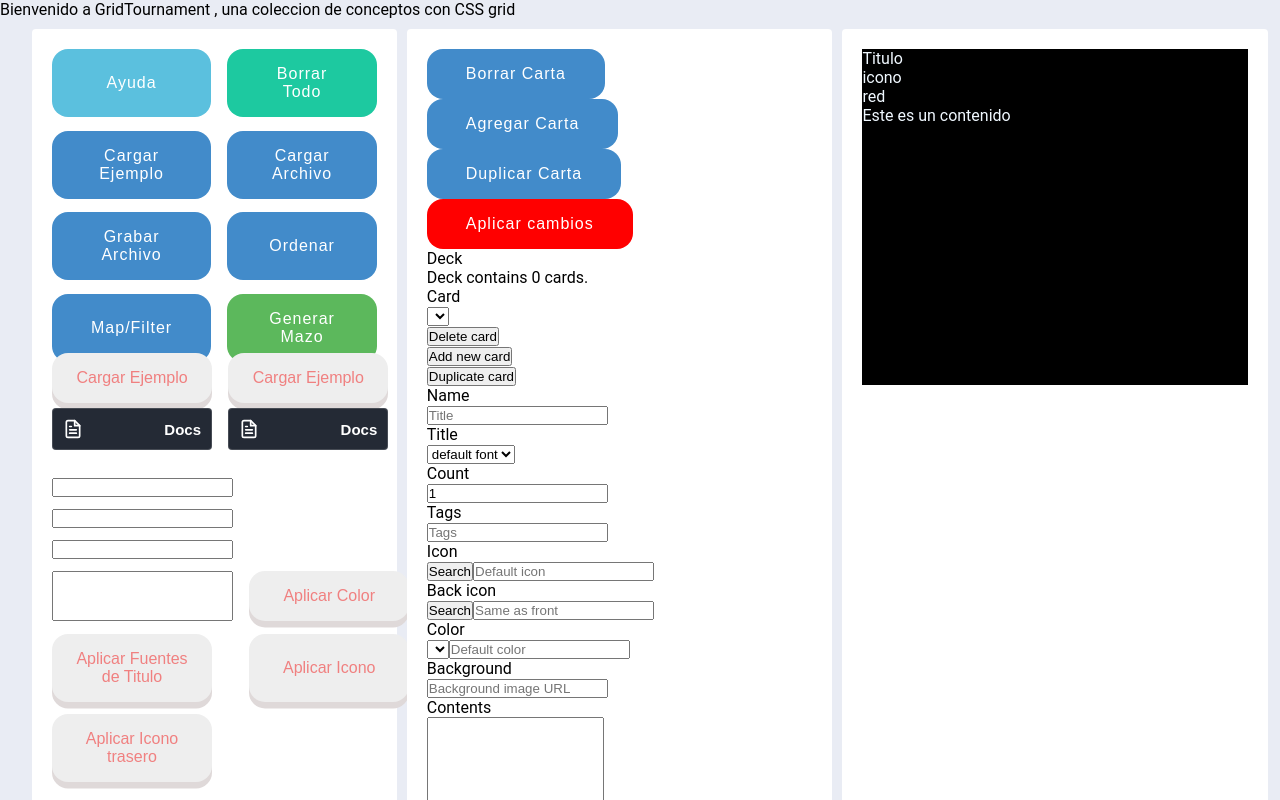
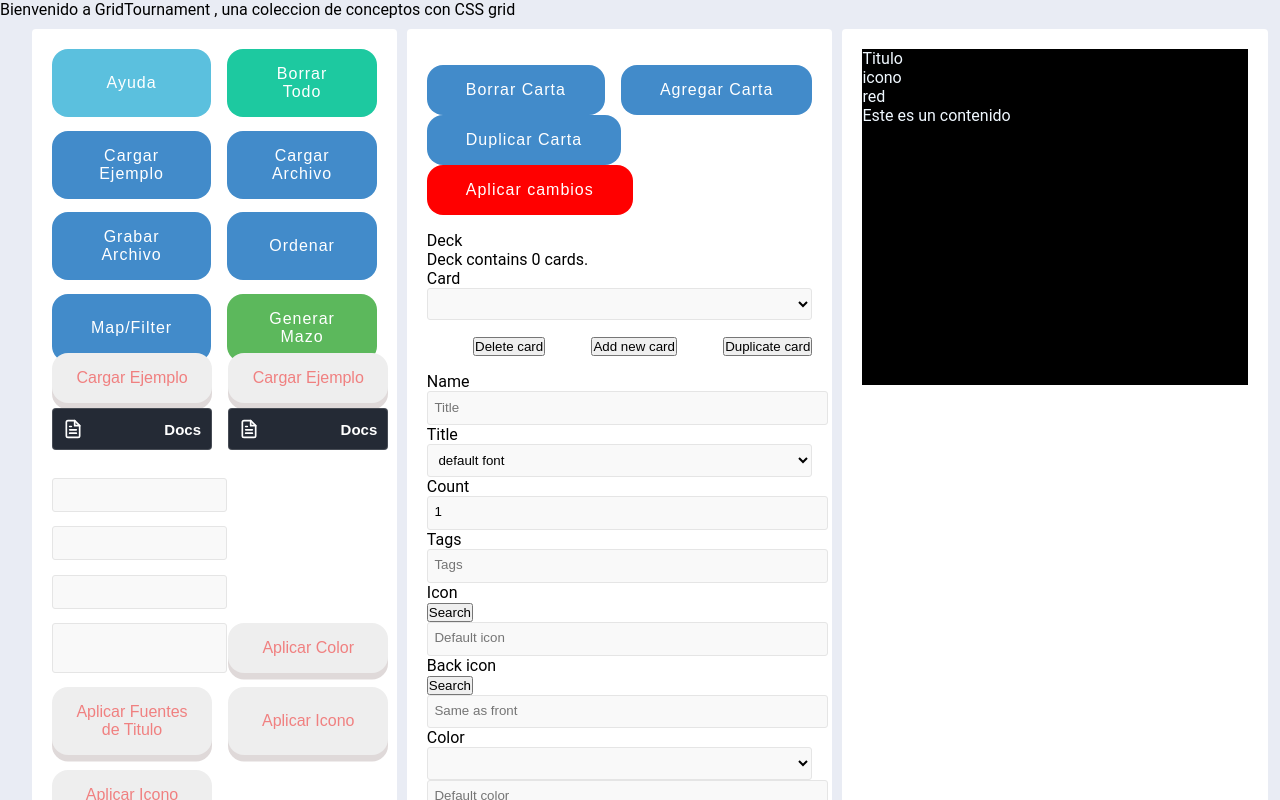
Before and after one commit to sebastiap/GridTournament, a React (Create React App) app: page /cardGenerator in a window 1280 px wide. Shown: the top 800 px of the page. Built offline with nearby package versions, Linux system fonts and the light colour scheme.

Commit message:
buttongroup formgroup v1 for CardGen

```diff
--- a/src/components/pages/cardGen/cardGen.jsx
+++ b/src/components/pages/cardGen/cardGen.jsx
@@ -66,24 +66,26 @@ function CardGen() {
             </div>
             <div className={genClasses.form}>
             <div className={genClasses.formbox}>
+            <div className={genClasses.buttongroup}>
             <CustomButton buttonName="Borrar Carta" color="#428bca" onClick={() => {console.log("hola")} }/>
             <CustomButton buttonName="Agregar Carta" color="#428bca" onClick={() => {console.log("hola")} }/>
             <CustomButton buttonName="Duplicar Carta" color="#428bca" onClick={() => {console.log("hola")} }/>
             <CustomButton buttonName="Aplicar cambios" color="red" onClick={() => {actualizar()} }/>
+            </div>
             <form class="form-horizontal" role="form">
-                    <div class="form-group">
+                    <div className={genClasses.formgroup}>
                         <label for="selected-card" class="col-sm-2 control-label">Deck</label>
                         <div class="col-sm-10">
                             <p class="form-control-static" id="total_card_count">Deck contains 0 cards.</p>
                         </div>
                     </div>
-                    <div class="form-group">
+                    <div className={genClasses.formgroup}>
                         <label for="selected-card" class="col-sm-2 control-label">Card</label>
                         <div class="col-sm-10">
                             <select class="form-control" id="selected-card"></select>
                         </div>
                     </div>
-                    <div class="form-group">
+                    <div className={genClasses.buttongroup}>
                         <label class="col-sm-2 control-label"></label>
                         <div class="col-sm-4">
                             <button type="button" class="btn btn-danger btn-block" id="button-delete-card">Delete card</button>
@@ -95,13 +97,13 @@ function CardGen() {
                             <button type="button" class="btn btn-primary btn-block" id="button-duplicate-card">Duplicate card</button>
                         </div>
                     </div>
-                    <div class="form-group">
+                    <div className={genClasses.formgroup}>
                         <label for="card-title" class="col-sm-2 control-label">Name</label>
                         <div class="col-sm-10">
                             <input ref={inputEl} type="text" id="card-title" class="form-control" placeholder="Title"/>
                         </div>
                     </div>
-                    <div class="form-group">
+                    <div className={genClasses.formgroup}>
                         <label for="card-title-size" class="col-sm-2 control-label">Title</label>
                         <div class="col-sm-10">
                             <select class="form-control" id="card-title-size" data-property="title_size">
@@ -116,19 +118,19 @@ function CardGen() {
                             </select>
                         </div>
                     </div>
-                    <div class="form-group">
+                    <div className={genClasses.formgroup}>
                         <label for="card-count" class="col-sm-2 control-label">Count</label>
                         <div class="col-sm-10">
                             <input type="number" id="card-count" class="form-control" placeholder="Count" data-property="count" value="1"/>
                         </div>
                     </div>
-                    <div class="form-group">
+                    <div className={genClasses.formgroup}>
                         <label for="card-tags" class="col-sm-2 control-label">Tags</label>
                         <div class="col-sm-10">
                             <input type="text" id="card-tags" class="form-control" placeholder="Tags"/>
                         </div>
                     </div>
-                    <div class="form-group">
+                    <div className={genClasses.formgroup}>
                         <label for="card-icon" class="col-sm-2 control-label">Icon</label>
                         <div class="col-sm-10">
                             <div class="input-group">
@@ -139,7 +141,7 @@ function CardGen() {
                             </div>
                         </div>
                     </div>
-                    <div class="form-group">
+                    <div className={genClasses.formgroup}>
                         <label for="card-icon-back" class="col-sm-2 control-label">Back icon</label>
                         <div class="col-sm-10">
                             <div class="input-group">
@@ -150,7 +152,7 @@ function CardGen() {
                             </div>
                         </div>
                     </div>
-                    <div class="form-group">
+                    <div className={genClasses.formgroup}>
                         <label for="card-color" class="col-sm-2 control-label">Color</label>
                         <div class="col-sm-10">
                             <div class="input-group">
@@ -159,13 +161,13 @@ function CardGen() {
                             </div>
                         </div>
                     </div>
-                    <div class="form-group">
+                    <div className={genClasses.formgroup}>
                         <label for="card-background" class="col-sm-2 control-label">Background</label>
                         <div class="col-sm-10">
                             <input type="text" id="card-background" class="form-control" placeholder="Background image URL" data-property="background_image"/>
                         </div>
                     </div>
-                    <div class="form-group">
+                    <div className={genClasses.formgroup}>
                         <label for="card-contents" class="col-sm-2 control-label">Contents</label>
                         <div class="col-sm-10">
                             <textarea ref={inputE4}  class="form-control" rows="14" id="card-contents"></textarea>
--- a/src/components/pages/cardGen/cardGen.module.css
+++ b/src/components/pages/cardGen/cardGen.module.css
@@ -56,3 +56,39 @@ justify-content:space-around;
 	color:aliceblue;
 
 }
+
+input,
+input[type="radio"] + label,
+input[type="checkbox"] + label:before,
+select option,
+select {
+  width: 100%;
+  padding: 0.5em;
+  line-height: 1.4;
+  background-color: #f9f9f9;
+  border: 1px solid #e5e5e5;
+  border-radius: 3px;
+  -webkit-transition: 0.35s ease-in-out;
+  -moz-transition: 0.35s ease-in-out;
+  -o-transition: 0.35s ease-in-out;
+  transition: 0.35s ease-in-out;
+  transition: all 0.35s ease-in-out;
+}
+
+.formgroup {
+	/* display:flex; */
+
+	/* justify-content:space-between; */
+	/* wrap:wrap; */
+	/* width:100%; */
+}
+.buttongroup {
+	display:flex;
+	flex-direction: row;
+	justify-content:space-between;
+	align-items: space-between;
+	flex-wrap:wrap;
+	width:100%;
+	height:auto;
+	margin:1em auto;
+}
```
